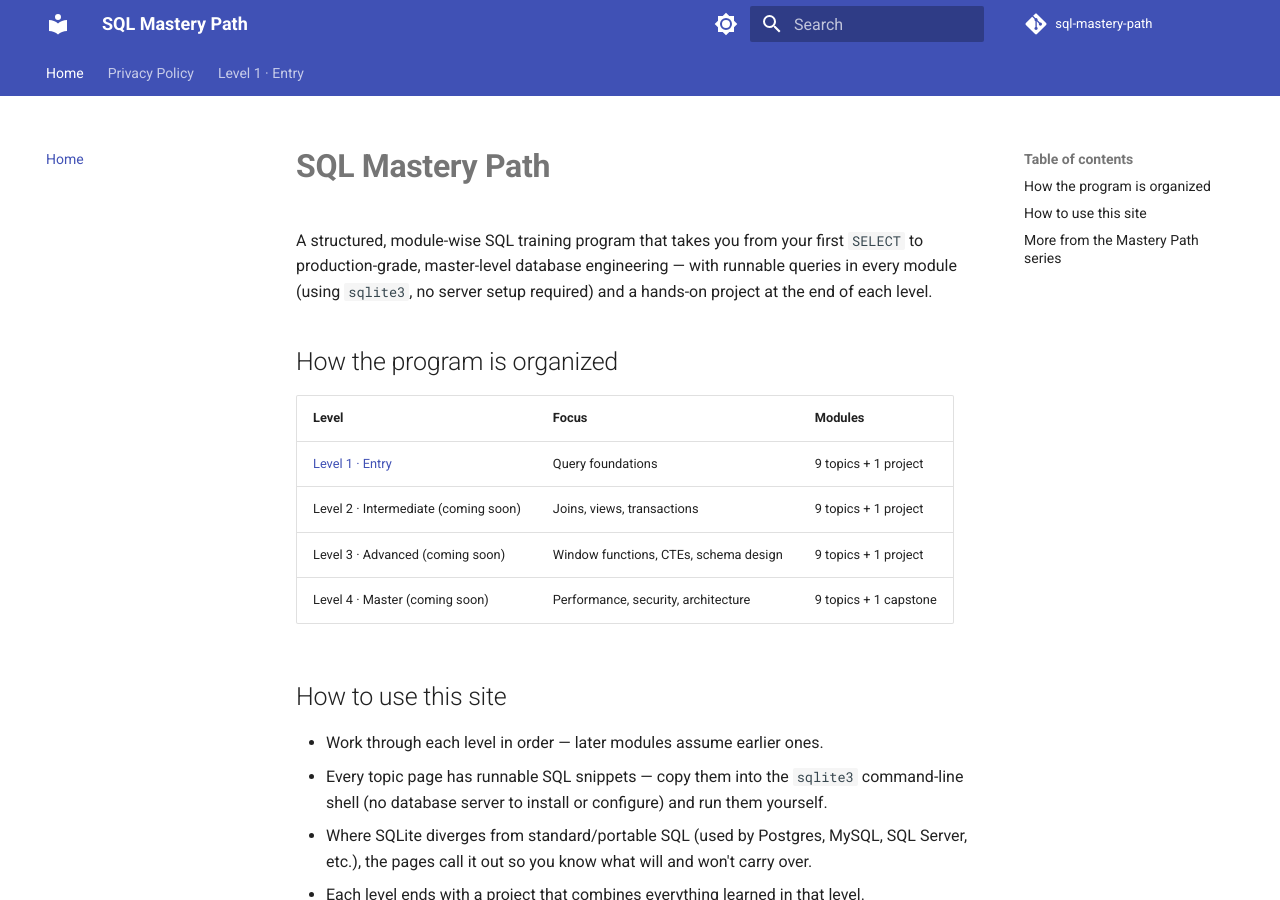
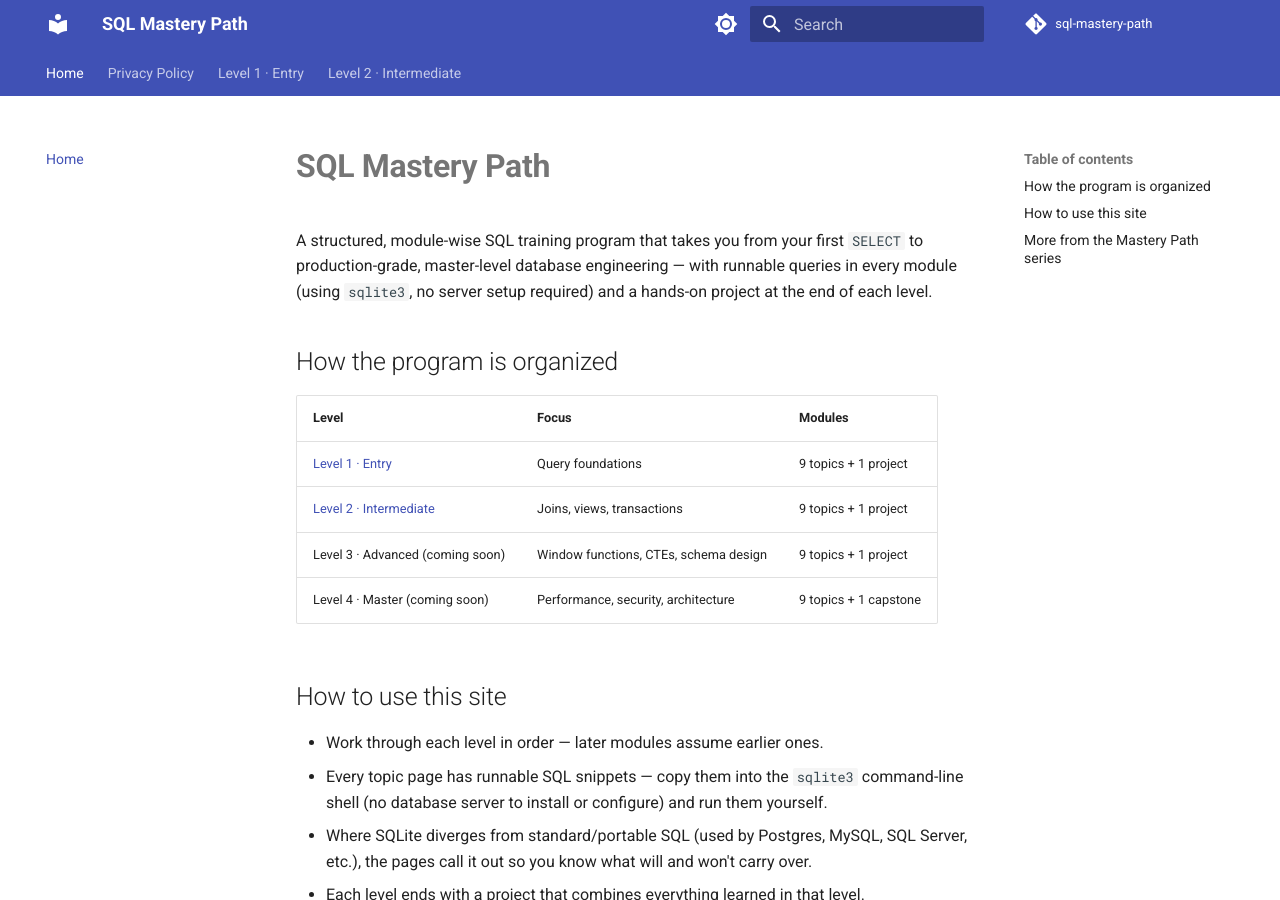
Before and after one commit to SIGILIPELLI/sql-mastery-path, an MkDocs documentation site: the page built from docs/index.md, in a window 1280 px wide and 900 px high. Built offline with MkDocs 1.6.1 and Material for MkDocs 9.7.7, drawn with Linux system fonts in a browser that asks for light colours; comment, search, counter and statistics services are not loaded; part of the change alters nothing that is shown.

Commit message:
Restore finished level(s) to nav/sitemap/homepage
Real content is now written for this level; lifting the interim
AdSense thin-content exclusion put in place while it was still stubs.

Co-Authored-By: Claude Opus 5 <noreply@anthropic.com>

```diff
--- a/docs/index.md
+++ b/docs/index.md
@@ -15,7 +15,7 @@ and a hands-on project at the end of each level.
 | Level | Focus | Modules |
 |-------|-------|---------|
 | [Level 1 · Entry](level-1/index.md) | Query foundations | 9 topics + 1 project |
-| Level 2 · Intermediate (coming soon) | Joins, views, transactions | 9 topics + 1 project |
+| [Level 2 · Intermediate](level-2/index.md) | Joins, views, transactions | 9 topics + 1 project |
 | Level 3 · Advanced (coming soon) | Window functions, CTEs, schema design | 9 topics + 1 project |
 | Level 4 · Master (coming soon) | Performance, security, architecture | 9 topics + 1 capstone |
 
--- a/mkdocs.yml
+++ b/mkdocs.yml
@@ -62,8 +62,19 @@ nav:
       - "08 · Creating Tables": level-1/08-creating-tables.md
       - "09 · Inserting, Updating, Deleting Data": level-1/09-insert-update-delete.md
       - "10 · Project — Library/Bookstore Database": level-1/10-project-library-database.md
+  - "Level 2 · Intermediate":
+      - Overview: level-2/index.md
+      - "01 · Advanced Joins": level-2/01-advanced-joins.md
+      - "02 · Subqueries": level-2/02-subqueries.md
+      - "03 · Set Operations": level-2/03-set-operations.md
+      - "04 · String & Date Functions": level-2/04-string-date-functions.md
+      - "05 · CASE Expressions": level-2/05-case-expressions.md
+      - "06 · Views": level-2/06-views.md
+      - "07 · Indexes Basics": level-2/07-indexes-basics.md
+      - "08 · Constraints": level-2/08-constraints.md
+      - "09 · Transactions & ACID Basics": level-2/09-transactions-acid.md
+      - "10 · Project — E-commerce Reporting": level-2/10-project-ecommerce-reporting.md
 # --- auto-pruned stub levels (see AdSense low-value-content fix) ---
 exclude_docs: |
-  level-2/*.md
   level-3/*.md
   level-4/*.md
```
